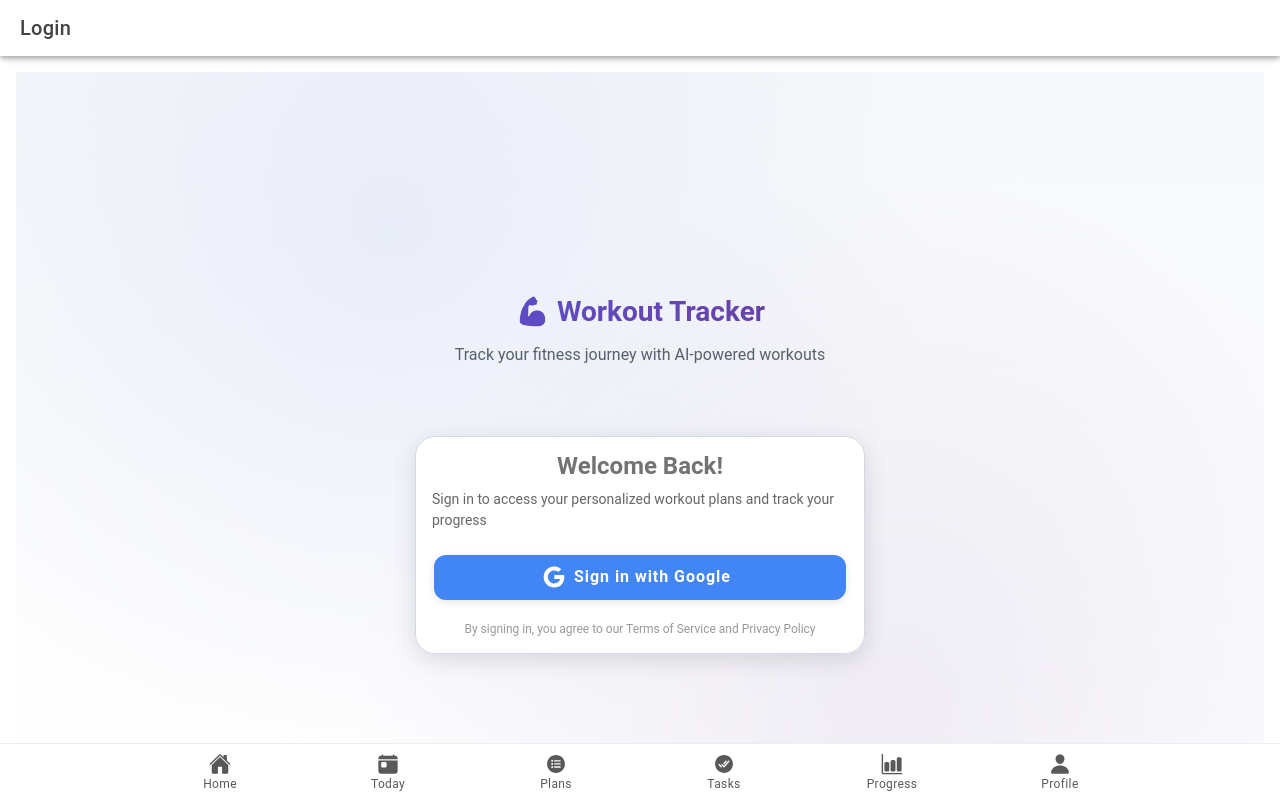
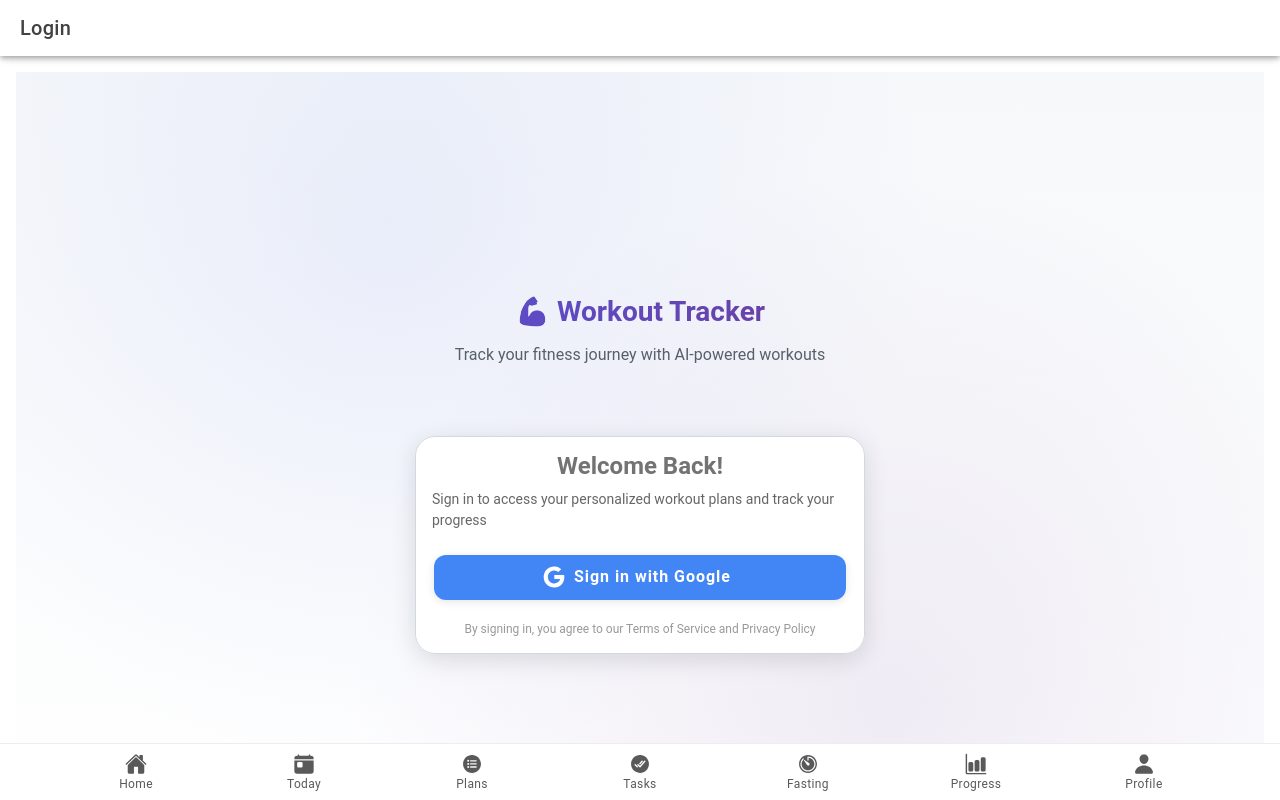
Before and after one commit to mafrax/ai-workout-routine-tracker, a React (Vite) app in the folder frontend/: page /login in a window 1280 px wide. Built offline with nearby package versions, Linux system fonts and the light colour scheme; no server answers.

Commit message:
feat(fasting): add fasting tab to app navigation

```diff
--- a/frontend/src/App.tsx
+++ b/frontend/src/App.tsx
@@ -1,7 +1,7 @@
 import { Redirect, Route, useHistory } from 'react-router-dom';
 import { IonApp, IonRouterOutlet, IonTabs, IonTabBar, IonTabButton, IonIcon, IonLabel, setupIonicReact } from '@ionic/react';
 import { IonReactRouter } from '@ionic/react-router';
-import { chatbubbles, barChart, fitness, today, home, person, listCircle, checkmarkDoneCircle } from 'ionicons/icons';
+import { chatbubbles, barChart, fitness, today, home, person, listCircle, checkmarkDoneCircle, timer } from 'ionicons/icons';
 import { App as CapacitorApp } from '@capacitor/app';
 import { useEffect } from 'react';
 import { QueryClient, QueryClientProvider } from '@tanstack/react-query';
@@ -19,6 +19,7 @@ import Migration from './pages/Migration';
 import Login from './pages/Login';
 import AuthCallback from './pages/AuthCallback';
 import PrivateRoute from './components/Auth/PrivateRoute';
+import Fasting from './pages/Fasting';
 
 /* Core CSS required for Ionic components to work properly */
 import '@ionic/react/css/core.css';
@@ -134,6 +135,7 @@ const App: React.FC = () => (
           <PrivateRoute exact path="/progress" component={Progress} />
           <PrivateRoute exact path="/profile" component={Profile} />
           <PrivateRoute exact path="/tasks" component={DailyTasks} />
+          <PrivateRoute exact path="/fasting" component={Fasting} />
           <PrivateRoute exact path="/migration" component={Migration} />
           <Route exact path="/">
             <Redirect to="/home" />
@@ -157,6 +159,10 @@ const App: React.FC = () => (
             <IonIcon icon={checkmarkDoneCircle} />
             <IonLabel>Tasks</IonLabel>
           </IonTabButton>
+          <IonTabButton tab="fasting" href="/fasting">
+            <IonIcon icon={timer} />
+            <IonLabel>Fasting</IonLabel>
+          </IonTabButton>
           <IonTabButton tab="progress" href="/progress">
             <IonIcon icon={barChart} />
             <IonLabel>Progress</IonLabel>
```
